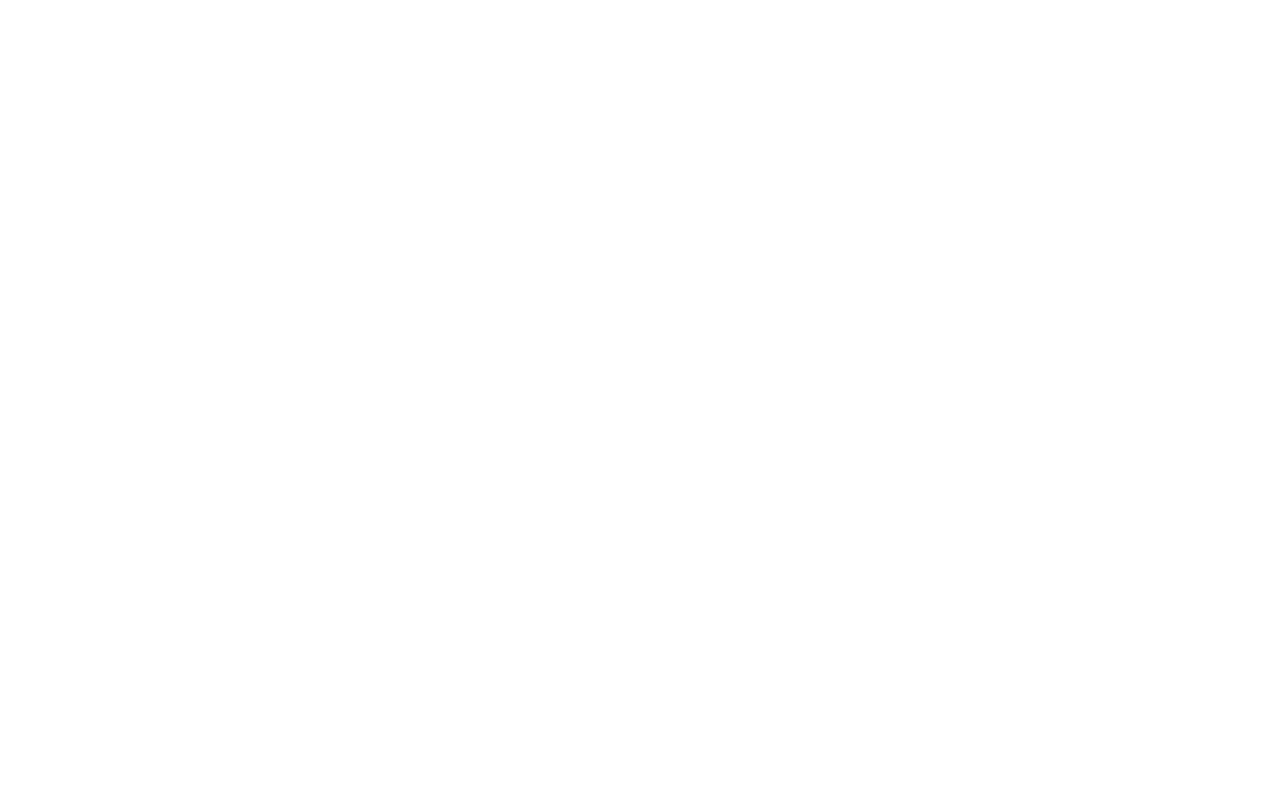
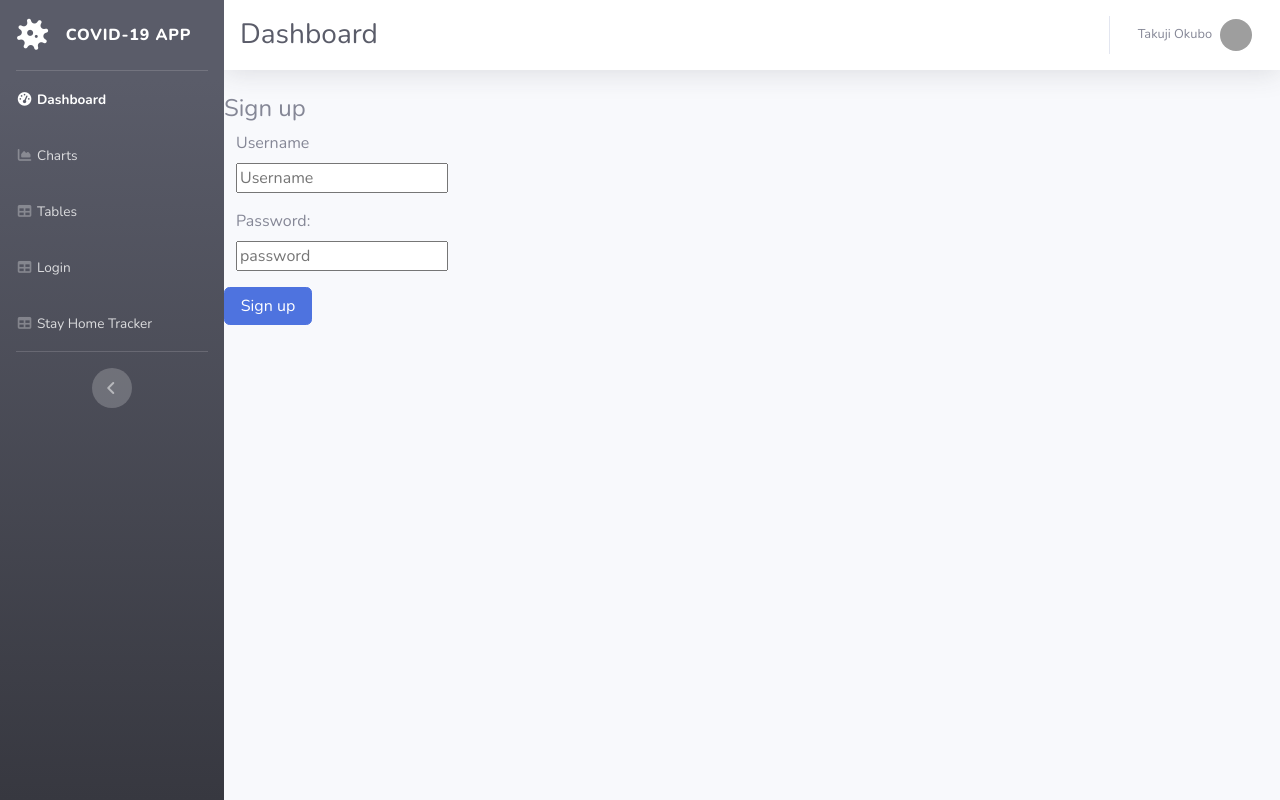
Before and after one commit to tak-9/covid-19, a React (Create React App) app in the folder client/: page /signup in a window 1280 px wide. Built offline with nearby package versions, Linux system fonts and the light colour scheme; grey boxes are pictures that could not be loaded.

Commit message:
Add signup page

```diff
--- a/client/src/App.js
+++ b/client/src/App.js
@@ -2,6 +2,7 @@
 import StatPage from './statPage';
 import TrackerPage from './trackerPage';
 import LoginPage from './loginPage';
+import SignUpPage from './signUpPage'
 import useScript from './customhook/useScript';
 import { BrowserRouter, Route, Switch } from "react-router-dom";
 import  LoginContextProvider  from './contexts/LoginContext'
@@ -18,6 +19,7 @@
             <Route exact path="/" component={StatPage} />
             <Route exact path="/tracker" component={TrackerPage} />
             <Route exact path="/login" component={LoginPage} />
+            <Route exact path="/signup" component={SignUpPage} />
           </Switch>
         </BrowserRouter>
       </LoginContextProvider>
--- /dev/null
+++ b/client/src/signUpPage/SignUp.js
@@ -0,0 +1,108 @@
+import React, { Component } from 'react'
+import axios from 'axios'
+import Topbar from '../common/Topbar';
+
+class Signup extends Component {
+
+    constructor() {
+		super()
+		this.state = {
+			username: '',
+			password: '',
+			confirmPassword: '',
+
+		}
+		this.handleSubmit = this.handleSubmit.bind(this)
+		this.handleChange = this.handleChange.bind(this)
+	}
+	handleChange(event) {
+		this.setState({
+			[event.target.name]: event.target.value
+		})
+	}
+	handleSubmit(event) {
+        const serverUrl = 'http://localhost:3001';
+
+        console.log('sign-up handleSubmit, username: ')
+		console.log(this.state.username)
+        event.preventDefault()
+
+
+		//request to server to add a new username/password
+		axios.post(serverUrl + '/user/', {
+			username: this.state.username,
+			password: this.state.password
+		})
+			.then(response => {
+				console.log("response",response)
+				if (typeof response.data.error === 'undefined') {
+					console.log('successful signup')
+					this.setState({ //redirect to login page
+						redirectTo: '/login'
+					})
+				} else {
+					console.log('username already taken')
+				}
+			}).catch(error => {
+				console.log('signup error: ')
+				console.log(error)
+
+			})
+	}
+
+
+render() {
+	return (
+        <div id="content-wrapper" class="d-flex flex-column">
+            <div id="content">
+            <Topbar />
+
+              <div className="SignupForm">
+                <h4>Sign up</h4>
+                <form className="form-horizontal">
+                    <div className="form-group">
+                        <div className="col-1 col-ml-auto">
+                            <label className="form-label" htmlFor="username">Username</label>
+                        </div>
+                        <div className="col-3 col-mr-auto">
+                            <input className="form-input"
+                                type="text"
+                                id="username"
+                                name="username"
+                                placeholder="Username"
+                                value={this.state.username}
+                                onChange={this.handleChange}
+                            />
+                        </div>
+                    </div>
+                    <div className="form-group">
+                        <div className="col-1 col-ml-auto">
+                            <label className="form-label" htmlFor="password">Password: </label>
+                        </div>
+                        <div className="col-3 col-mr-auto">
+                            <input className="form-input"
+                                placeholder="password"
+                                type="password"
+                                name="password"
+                                value={this.state.password}
+                                onChange={this.handleChange}
+                            />
+                        </div>
+                    </div>
+                    <div className="form-group ">
+                        <div className="col-7"></div>
+                        <button
+                            className="btn btn-primary col-1 col-mr-auto"
+                            onClick={this.handleSubmit}
+                            type="submit"
+                        >Sign up</button>
+                    </div>
+                </form>
+            </div>
+        </div>
+    </div>
+	)
+}
+}
+
+export default Signup
--- /dev/null
+++ b/client/src/signUpPage/index.js
@@ -0,0 +1,13 @@
+import React from 'react';
+import Sidebar from '../common/Sidebar';
+import SignUp from './SignUp';
+
+function SignUpPage() {
+  return (
+    <div id="wrapper">
+        <Sidebar />
+        <SignUp />
+    </div>
+  );
+}
+export default SignUpPage;
```
